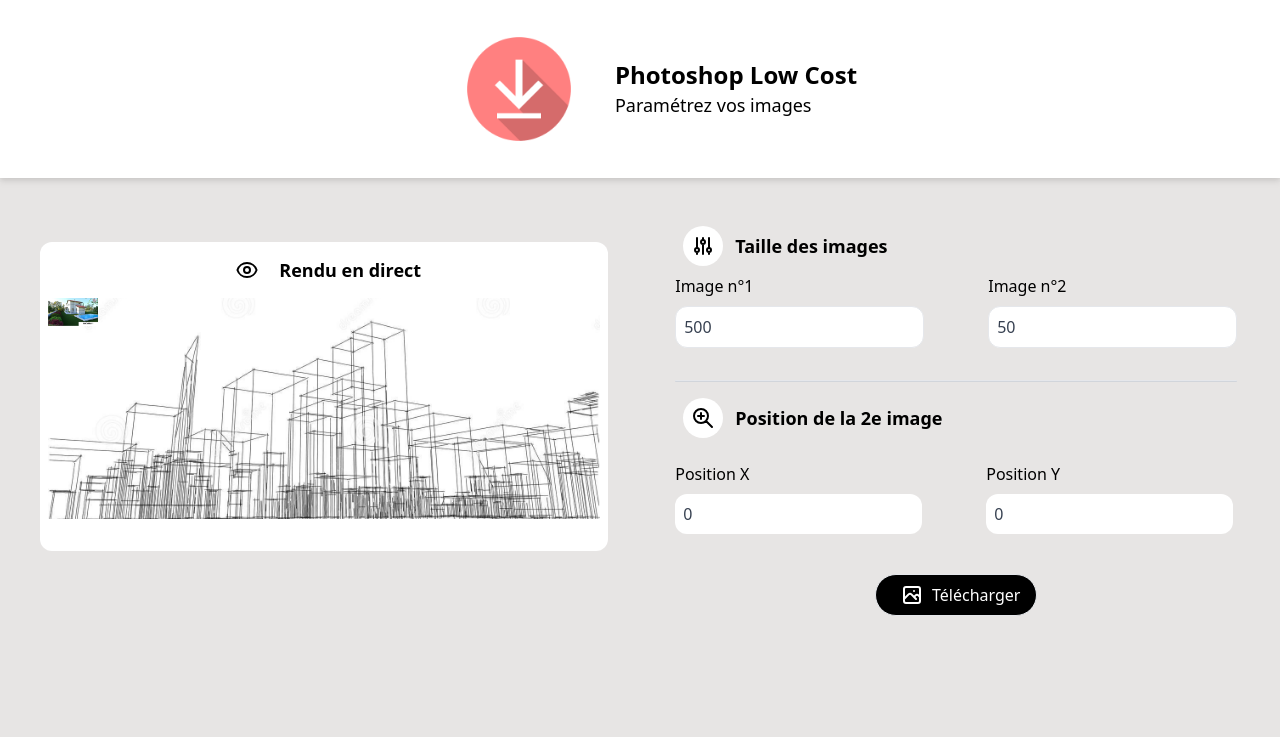
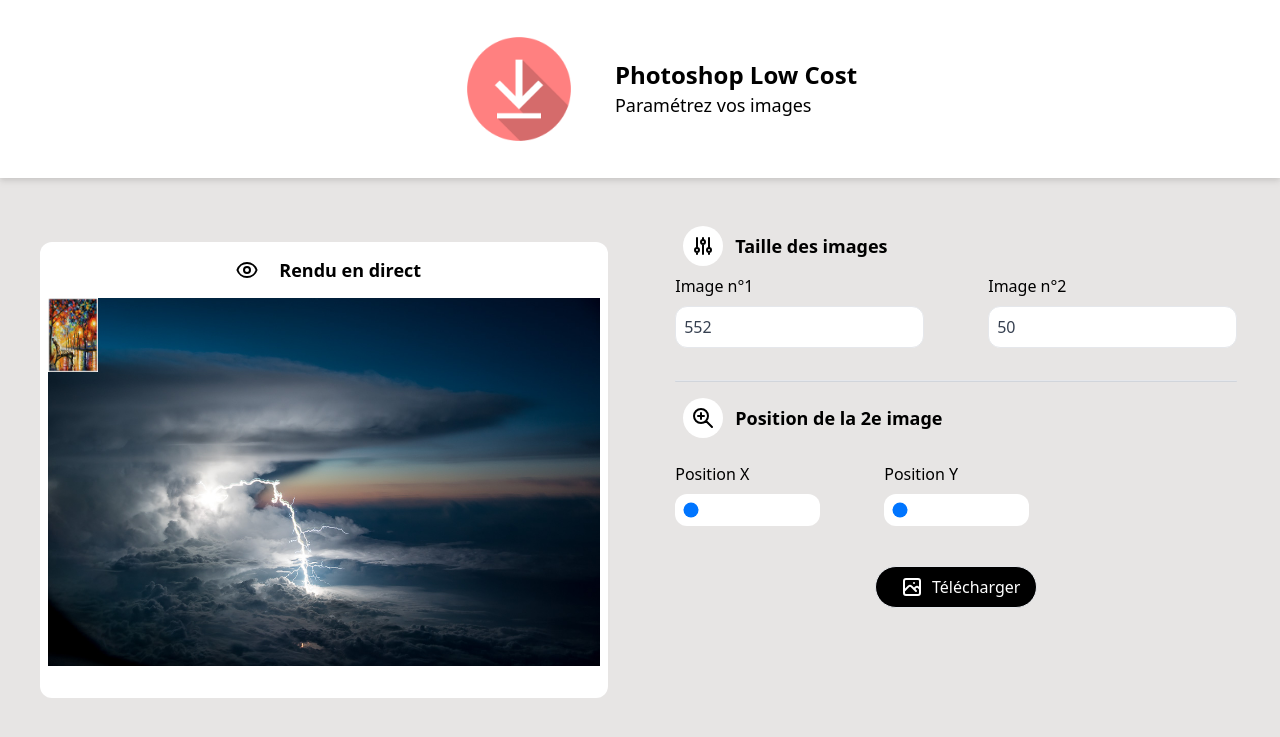
Before and after one commit to bref1306/open_source_project, a PHP site: page /upload/resize.php in a window 1280 px wide. Shown: the top 737 px of the page. Run offline with PHP 8.4, Linux system fonts and the light colour scheme; some libraries are stand-ins or nearby versions.

Commit message:
ADD input range and FIX some bug in resize

```diff
--- a/src/upload/resize.php
+++ b/src/upload/resize.php
@@ -45,7 +45,7 @@
                 <div class="flex flex-row w-full space-x-16">
                     <div clas="flex flex-col">
                         <div class="mb-2">Image n°1</div>
-                        <input id="image1" value="500" class="appearance-none block w-full text-gray-700 border p-2 rounded-xl" name="widthPrimary" onchange="setPosImg(this.value)" placeholder="initial : 500px"><br>
+                        <input id="image1" value="" class="appearance-none block w-full text-gray-700 border p-2 rounded-xl" name="widthPrimary" onchange="setPosImg(this.value)" placeholder="initial : 500px"><br>
                         <input type="hidden" id="HeightImgPrimary" value="0" name="HeightImgPrimary">
                     </div>
                     <div clas="flex felx-col">
@@ -65,13 +65,16 @@
                         <p class="font-semibold text-lg">Position de la 2e image</p>
                     </div>
                     <div class="flex flex-row space-x-16">
+                        <!--  -->
                         <div>
                             <div class="mb-2">Position X</div>
-                            <input class="appearance-none block w-full text-gray-700 p-2 rounded-xl" type="number" min="0" id="largeur" name="posX" value="0" onchange="setPosImgSecondary()" placeholder="initial : 0">
+                            <input class="appearance-none block w-full text-gray-700 p-2 rounded-xl"
+                            type="range" min="0" max="" id="largeur" name="posX" value="0" onchange="setPosImgSecondary()" placeholder="initial : 0">
                         </div>
                         <div>
                             <div class="mb-2">Position Y</div>
-                            <input class="appearance-none block w-full text-gray-700 p-2 rounded-xl" type="number" min="0" id="hauteur" value="0" name="posY" onchange="setPosImgSecondary()" placeholder="initial : 0">
+                            <input class="appearance-none block w-full text-gray-700 p-2 rounded-xl"
+                            type="range" min="0" max="" id="hauteur" value="0" name="posY" onchange="setPosImgSecondary()" placeholder="initial : 0">
                         </div>
                     </div>
                 </div>
@@ -92,7 +95,11 @@
 </div>
 <script>
 
-
+$(document).ready(function() {
+    $("#image1").attr("value",document.getElementById("img1").clientWidth)
+    $("#largeur").attr("max", document.getElementById("img1").clientWidth - $("#image2").attr("value"));
+    $("#hauteur").attr("max", document.getElementById("img1").clientHeight - document.getElementById("img2").clientHeight);
+});
 
 
     //set input hidden for both images heigth
@@ -107,10 +114,8 @@
         if(value > 0){
             jQuery('#img1').css('width',value);
             jQuery('#apercu').css('width',value);
-        }
-        if(value > 728) {
-            jQuery('#img1').css('width', 600);
-            jQuery('#apercu').css('width', 600);
+            //$("#largeur").attr("max", value - $("#image2").attr("value"));
+            $("#hauteur").attr("max", document.getElementById("img1").clientHeight - document.getElementById("img2").clientHeight);
         }
         else{
             jQuery('#image1').val(document.getElementById("img1").clientWidth);
@@ -120,6 +125,8 @@
     function setPosImgSuperpose(value){
         if(value>0){
             jQuery('#img2').css('width',value);
+            $("#largeur").attr("max", document.getElementById("img1").clientWidth - $("#image2").attr("value"));
+            $("#hauteur").attr("max", document.getElementById("img1").clientHeight - document.getElementById("img2").clientHeight);
         }
         else{
             jQuery('#image2').val(document.getElementById("img2").clientWidth);
@@ -153,7 +160,7 @@
 
             })
             .fail(function(data) {
-                $("#link_DL").html("GROSSE ERREUR T TRO NUL LOL")
+                $("#link_DL").html("Erreur !")
             })
         }
         else{
```
Also changed, not shown: src/upload/image/copyFinal.jpeg (deleted), src/upload/image/fichier1.jpeg, src/upload/image/fichier2.jpeg.
